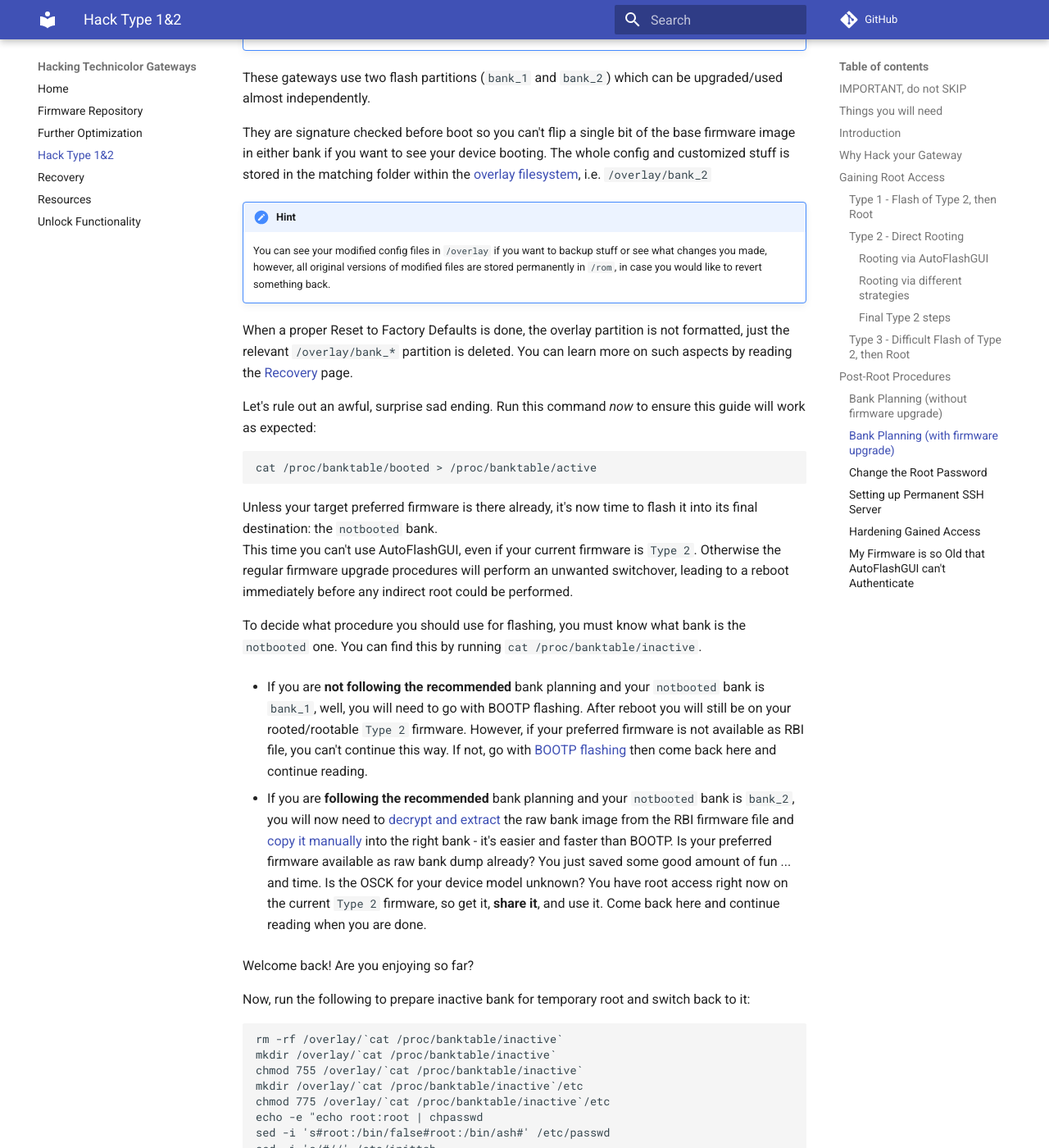
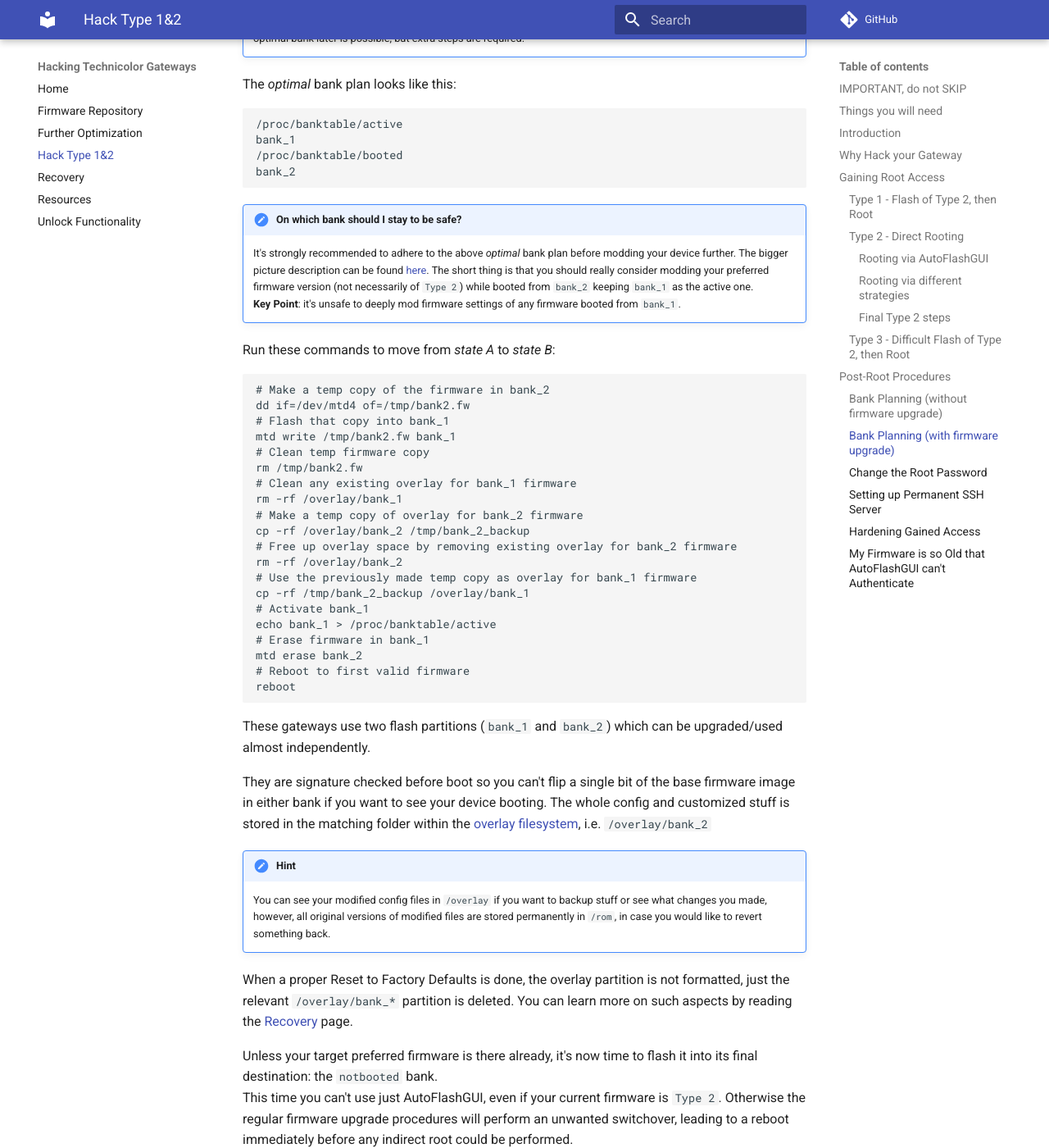
Before and after one commit to hack-technicolor/hack-technicolor, an MkDocs documentation site: the page built from docs/Hack Type 1&2.md, in a window 1280 px wide and 1400 px high, scrolled down 8877 px. Shown: the whole window at 82% size. Built offline with MkDocs 1.6.1 and Material for MkDocs 9.7.7, drawn with Linux system fonts in a browser that asks for light colours; comment, search, counter and statistics services are not loaded; some of the changed text lies outside the part shown.

Commit message:
Better bank planning w/upgrade explainations

````diff
--- a/docs/Hack Type 1&2.md
+++ b/docs/Hack Type 1&2.md
@@ -154,7 +154,7 @@
 xxxxx
 ```
 
-This guide will try to set your Gateway to the following bank state:
+At the end of this guide your Gateway will boot the current firmware image as per *optimal* bank plan:
 
 ```bash
 /proc/banktable/active
@@ -163,8 +163,8 @@
 bank_2
 ```
 
-!!! caution "Bank Planning: "On which bank should I stay to be safe?""
-    It's strongly recommended to adhere to the above situation before modding your device further. The bigger picture description can be found [here](https://github.com/Ansuel/tch-nginx-gui/issues/514). The short thing is that you should really consider modding your preferred firmware version (not necessarily of `Type 2`) while booted from `bank_2` keeping `bank_1` as the active one.
+!!! caution "On which bank should I stay to be safe?"
+    It's strongly recommended to adhere to the above *optimal* bank plan before modding your device further. The bigger picture description can be found [here](https://github.com/Ansuel/tch-nginx-gui/issues/514). The short thing is that you should really consider modding your preferred firmware version (not necessarily of `Type 2`) while booted from `bank_2` keeping `bank_1` as the active one.
     **Key Point**: it's unsafe to deeply mod firmware settings of any firmware booted from `bank_1`.
 
 These gateways use two flash partitions (`bank_1` and `bank_2`) which can be upgraded/used almost independently.
@@ -176,7 +176,7 @@
 
 When a proper Reset to Factory Defaults is done, the overlay partition is not formatted, just the relevant `/overlay/bank_*` partition is deleted. You can learn more on such aspects by reading the [Recovery](../Recovery) page.
 
-You now have to make sure you can boot your current firmware from the recommended bank on every reboot.
+We need to make sure the current firmware loads from the recommended bank on every reboot.
 
 !!! danger "Notable exception: Missing RBI"
     In the unfortunate case there are no RBI firmware files available for your model, you can't be really safe because you can't exploit `BOOTP` recovery options. In such a situation whatever bank you boot is the same. Your best option is to keep a copy of your rootable firmware on both banks. Skip the next step for optimality.
@@ -227,34 +227,74 @@
 
 We need to mod the `notbooted` bank's config, then switch over to it without doing a factory reset or standard upgrade procedure. Note that if you factory reset while not on a `Type 2` firmware, you will need to follow the entire guide from the beginning and a auto-upgrade could lock you out permanently in that reset state if the Gateway has internet access!
 
-Run the following command to look at your Gateway's bank state:
-
-```find /proc/banktable -type f -print -exec cat {} ';'```
-
-It should look something like this:
+Let's rule out any current bank plan inconsistency. Run this command **now** to ensure this guide will work as expected:
 
 ```bash
-/proc/banktable/notbootedoid
-<not important>
-/proc/banktable/bootedoid
-<not important>
-/proc/banktable/passiveversion
-<not important>
-/proc/banktable/activeversion
-<not important>
-/proc/banktable/inactive
+cat /proc/banktable/booted > /proc/banktable/active
+```
+
+Run the following command to look at your current Gateway's bank plan:
+
+```find /proc/banktable/*booted -type f -print -exec cat {} ';'```
+
+It should now look either like this (let's call this *"state A"*):
+
+```bash
+/proc/banktable/booted
 bank_2
-/proc/banktable/active
+/proc/banktable/notbooted
+bank_1
+```
+
+or this (*"state B"*):
+
+```bash
+/proc/banktable/booted
 bank_1
 /proc/banktable/notbooted
 bank_2
-/proc/banktable/booted
-bank_1
 ```
 
-!!! caution "Bank Planning: "On which bank should I stay to be safe?""
-    It's strongly recommended to adhere to the above situation before following this guide further. The bigger picture description can be found [here](https://github.com/Ansuel/tch-nginx-gui/issues/514). The short thing is that you should really be on a `Type 2` image booted from `bank_1` now, and then you should only mod your preferred firmware version (not necessarily of `Type 2`) while booted from `bank_2`.
+!!! hint "Move to *state B* now!"
+    To let you end up in the following *optimal* bank plan we need to move your gateway into *state B*, if it's not there already. Otherwise, you can continue from *state A* as well, but you won't go for the *optimal* bank plan. Going for optimal bank later is possible, but extra steps are required.
+
+The *optimal* bank plan looks like this:
+
+```bash
+/proc/banktable/active
+bank_1
+/proc/banktable/booted
+bank_2
+```
+
+!!! caution "On which bank should I stay to be safe?"
+    It's strongly recommended to adhere to the above *optimal* bank plan before modding your device further. The bigger picture description can be found [here](https://github.com/Ansuel/tch-nginx-gui/issues/514). The short thing is that you should really consider modding your preferred firmware version (not necessarily of `Type 2`) while booted from `bank_2` keeping `bank_1` as the active one.
     **Key Point**: it's unsafe to deeply mod firmware settings of any firmware booted from `bank_1`.
+
+Run these commands to move from *state A* to *state B*:
+
+```bash
+# Make a temp copy of the firmware in bank_2
+dd if=/dev/mtd4 of=/tmp/bank2.fw
+# Flash that copy into bank_1
+mtd write /tmp/bank2.fw bank_1
+# Clean temp firmware copy
+rm /tmp/bank2.fw
+# Clean any existing overlay for bank_1 firmware
+rm -rf /overlay/bank_1
+# Make a temp copy of overlay for bank_2 firmware
+cp -rf /overlay/bank_2 /tmp/bank_2_backup
+# Free up overlay space by removing existing overlay for bank_2 firmware
+rm -rf /overlay/bank_2
+# Use the previously made temp copy as overlay for bank_1 firmware
+cp -rf /tmp/bank_2_backup /overlay/bank_1
+# Activate bank_1
+echo bank_1 > /proc/banktable/active
+# Erase firmware in bank_1
+mtd erase bank_2
+# Reboot to first valid firmware
+reboot
+```
 
 These gateways use two flash partitions (`bank_1` and `bank_2`) which can be upgraded/used almost independently.
 
@@ -265,39 +305,33 @@
 
 When a proper Reset to Factory Defaults is done, the overlay partition is not formatted, just the relevant `/overlay/bank_*` partition is deleted. You can learn more on such aspects by reading the [Recovery](/Recovery) page.
 
-Let's rule out an awful, surprise sad ending. Run this command *now* to ensure this guide will work as expected:
+Unless your target preferred firmware is there already, it's now time to flash it into its final destination: the `notbooted` bank.
+This time you can't use just AutoFlashGUI, even if your current firmware is `Type 2`. Otherwise the regular firmware upgrade procedures will perform an unwanted switchover, leading to a reboot immediately before any indirect root could be performed.
 
-```bash
-cat /proc/banktable/booted > /proc/banktable/active
-```
+The shortest path for firmware flashing depends whether you start from on *"state A"* or *"state B"*.
 
-Unless your target preferred firmware is there already, it's now time to flash it into its final destination: the `notbooted` bank.
-This time you can't use AutoFlashGUI, even if your current firmware is `Type 2`. Otherwise the regular firmware upgrade procedures will perform an unwanted switchover, leading to a reboot immediately before any indirect root could be performed.
+- If you are on **state A** and your `notbooted` bank is `bank_1` since you didn't care the hints, well, go with BOOTP flashing. After reboot you will still be on your rooted/rootable `Type 2` firmware from `bank_2`. However, if your preferred firmware is not available as RBI file, you can't continue this way. If not, go with [BOOTP flashing](../Recovery/#bootp-recovery-mode-tftp-flashing) then come back here and continue reading.
 
-To decide what procedure you should use for flashing, you must know what bank is the `notbooted` one. You can find this by running `cat /proc/banktable/inactive`.
-
-- If you are **not following the recommended** bank planning and your `notbooted` bank is `bank_1`, well, you will need to go with BOOTP flashing. After reboot you will still be on your rooted/rootable `Type 2` firmware. However, if your preferred firmware is not available as RBI file, you can't continue this way. If not, go with [BOOTP flashing](../Recovery/#bootp-recovery-mode-tftp-flashing) then come back here and continue reading.
-
-- If you are **following the recommended** bank planning and your `notbooted` bank is `bank_2`, you will now need to [decrypt and extract](../Resources/#decrypting-firmware) the raw bank image from the RBI firmware file and [copy it manually](../Resources/#backuprestore-bit-for-bit-dumps) into the right bank - it's easier and faster than BOOTP. Is your preferred firmware available as raw bank dump already? You just saved some good amount of fun ... and time. Is the OSCK for your device model unknown? You have root access right now on the current `Type 2` firmware, so get it, **share it**, and use it. Come back here and continue reading when you are done.
+- If you are on **state B** and your `notbooted` bank is `bank_2`, you now need to [decrypt and extract](../Resources/#decrypting-firmware) the raw bank image from the RBI firmware file, change its first 4 bytes to 0x00 and [copy it manually](../Resources/#backuprestore-bit-for-bit-dumps) into `notbooted` bank - it's easier and faster than BOOTP. Is your preferred firmware available as raw bank dump already? You just saved some good amount of fun ... and time: just copy it back into `notbooted` bank. Is the OSCK for your device model unknown? You have root access right now on the current `Type 2` firmware, so get it, **share it**, and use it. Come back here and continue reading when you are done.
 
 Welcome back! Are you enjoying so far?
 
-Now, run the following to prepare inactive bank for temporary root and switch back to it:
+Now, run the following to prepare `notbooted` bank for temporary root and switch back to it:
 
 ```bash
-rm -rf /overlay/`cat /proc/banktable/inactive`
-mkdir /overlay/`cat /proc/banktable/inactive`
-chmod 755 /overlay/`cat /proc/banktable/inactive`
-mkdir /overlay/`cat /proc/banktable/inactive`/etc
-chmod 775 /overlay/`cat /proc/banktable/inactive`/etc
+rm -rf /overlay/`cat /proc/banktable/notbooted`
+mkdir /overlay/`cat /proc/banktable/notbooted`
+chmod 755 /overlay/`cat /proc/banktable/notbooted`
+mkdir /overlay/`cat /proc/banktable/notbooted`/etc
+chmod 775 /overlay/`cat /proc/banktable/notbooted`/etc
 echo -e "echo root:root | chpasswd
 sed -i 's#root:/bin/false#root:/bin/ash#' /etc/passwd
 sed -i 's/#//' /etc/inittab
 dropbear -p 6666 &
-" >> /overlay/`cat /proc/banktable/inactive`/etc/rc.local
-chmod +x /overlay/`cat /proc/banktable/inactive`/etc/rc.local
+" >> /overlay/`cat /proc/banktable/notbooted`/etc/rc.local
+chmod +x /overlay/`cat /proc/banktable/notbooted`/etc/rc.local
 sync
-cat /overlay/`cat /proc/banktable/inactive`/etc/rc.local
+cat /overlay/`cat /proc/banktable/notbooted`/etc/rc.local
 ```
 
 You should get this output from the last command:
@@ -311,10 +345,10 @@
 
 If you didn't, reboot the Gateway and retry the procedure.
 
-If successful, nuke the `Type 2` firmware from inside booted bank with:
+If successful, nuke the `Type 2` firmware from inside `booted` bank with:
 
 ```bash
-mtd erase `cat /proc/banktable/inactive`
+mtd erase `cat /proc/banktable/booted`
 ```
 
 Then reboot and wait 3 to 4 minutes for the Gateway to boot into this "new" rooted bank. It will fail three attempts to boot from the empty active bank, then it will load your firmware from the inactive one.
````
